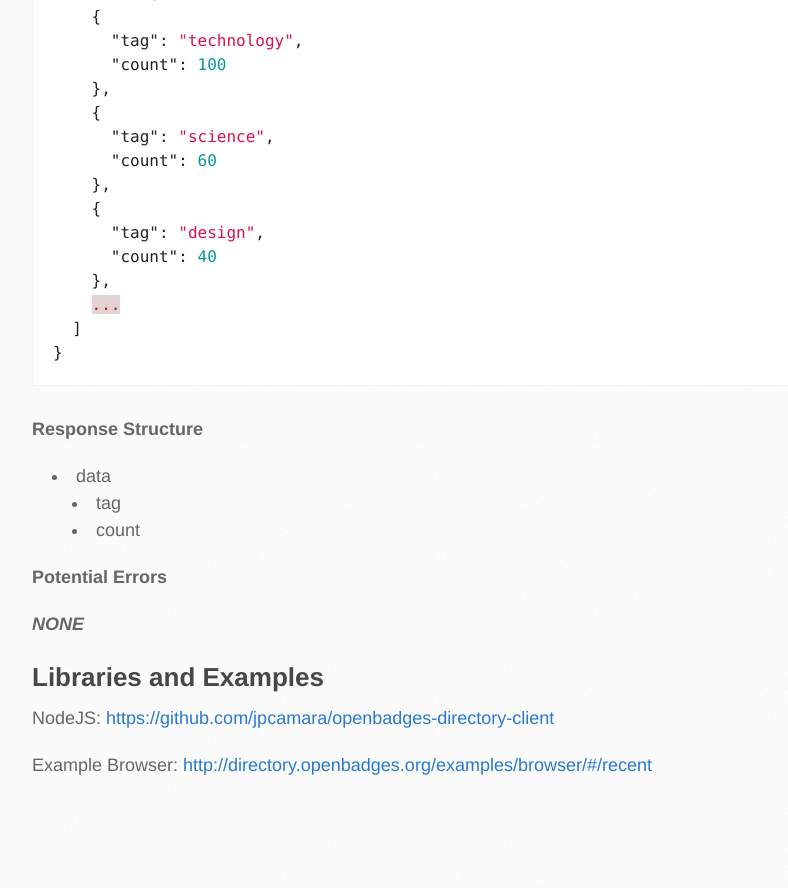
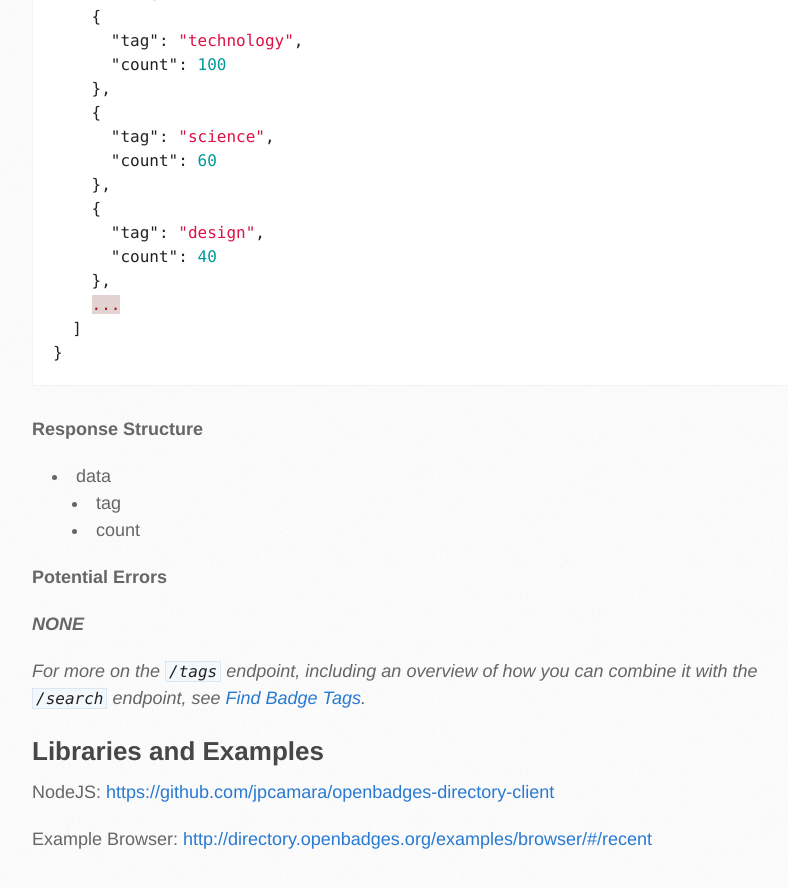
Before and after one commit to OpenWorksGroup/openbadges-directory, a Jekyll site: the page built from directory-api.markdown, in a window 1280 px wide and 900 px high, scrolled down 8697 px. Shown: the top 888 px of the window, without its empty margins (138-926 px from the left). Built offline with Jekyll 4.4.1, drawn with Linux system fonts in a browser that asks for light colours; Markdown is read by kramdown in place of the engine named in the settings; before the commit the page ends 9523 px from its top, so only the background shows below that.

Commit message:
Update directory-api.markdown

```diff
--- a/directory-api.markdown
+++ b/directory-api.markdown
@@ -369,6 +369,8 @@ __Potential Errors__
 
 ___NONE___
 
+_For more on the `/tags` endpoint, including an overview of how you can combine it with the `/search` endpoint, see <a href="find-badge-tags">Find Badge Tags</a>._
+
 <a name="libraries-and-examples"></a>
 ## Libraries and Examples
 
```
